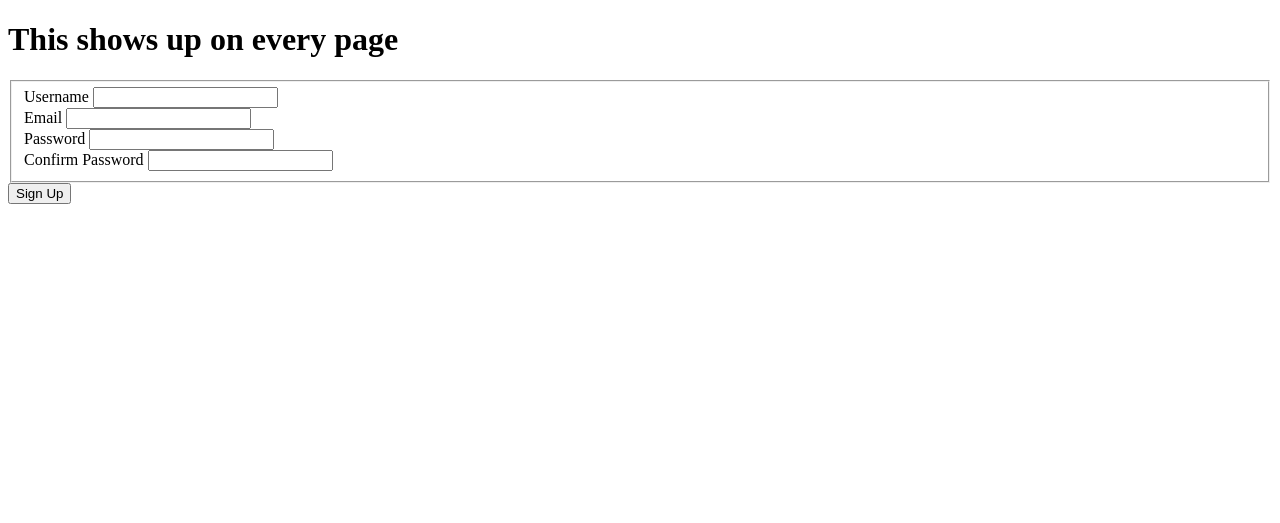
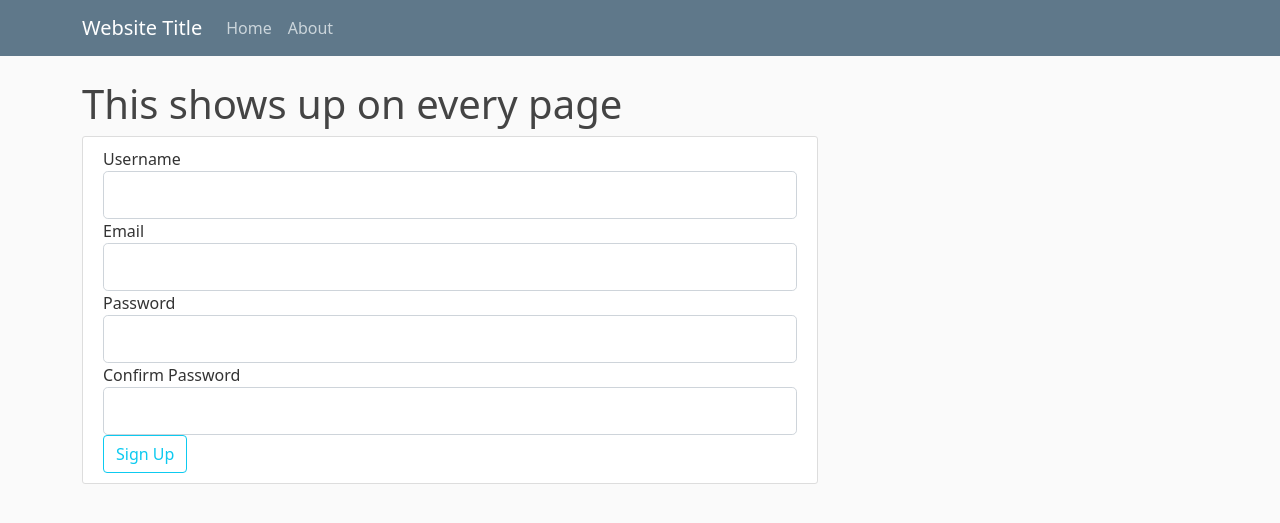
Before and after one commit to quintusManus/Trying, a Flask app: page /register in a window 1280 px wide. Shown: the top 523 px of the page. Run offline with Flask 2, Linux system fonts and the light colour scheme.

Commit message:
added a few things

```diff
--- /dev/null
+++ b/static/main.css
@@ -0,0 +1,80 @@
+body {
+  background: #fafafa;
+  color: #333333;
+  margin-top: 5rem;
+}
+
+h1, h2, h3, h4, h5, h6 {
+  color: #444444;
+}
+
+.bg-steel {
+  background-color: #5f788a;
+}
+
+.site-header .navbar-nav .nav-link {
+  color: #cbd5db;
+}
+
+.site-header .navbar-nav .nav-link:hover {
+  color: #ffffff;
+}
+
+.site-header .navbar-nav .nav-link.active {
+  font-weight: 500;
+}
+
+.content-section {
+  background: #ffffff;
+  padding: 10px 20px;
+  border: 1px solid #dddddd;
+  border-radius: 3px;
+  margin-bottom: 20px;
+}
+
+.article-title {
+  color: #444444;
+}
+
+a.article-title:hover {
+  color: #428bca;
+  text-decoration: none;
+}
+
+.article-content {
+  white-space: pre-line;
+}
+
+.article-img {
+  height: 65px;
+  width: 65px;
+  margin-right: 16px;
+}
+
+.article-metadata {
+  padding-bottom: 1px;
+  margin-bottom: 4px;
+  border-bottom: 1px solid #e3e3e3
+}
+
+.article-metadata a:hover {
+  color: #333;
+  text-decoration: none;
+}
+
+.article-svg {
+  width: 25px;
+  height: 25px;
+  vertical-align: middle;
+}
+
+.account-img {
+  height: 125px;
+  width: 125px;
+  margin-right: 20px;
+  margin-bottom: 16px;
+}
+
+.account-heading {
+  font-size: 2.5rem;
+}
--- a/templates/layout.html
+++ b/templates/layout.html
@@ -1,18 +1,40 @@
 <!DOCTYPE html>
 <html>
+
 <head>
+    <!-- Required meta tags -->
+    <meta charset="utf-8">
+    <meta name="viewport" content="width=device-width, initial-scale=1">
+    <!-- Bootstrap CSS -->
+    <link href="https://cdn.jsdelivr.net/npm/bootstrap@5.0.2/dist/css/bootstrap.min.css" rel="stylesheet" integrity="sha384-EVSTQN3/azprG1Anm3QDgpJLIm9Nao0Yz1ztcQTwFspd3yD65VohhpuuCOmLASjC" crossorigin="anonymous">
+    <link rel="stylesheet" type="text/css" href="{{ url_for('static', filename='main.css') }}">
 </head>
+
 <body>
-    <h1>This shows up on every page</h1>
- {% with messages = get_flashed_messages(with_categories=true) %}
-  {% if messages %}
-    {% for category, message in messages %}
-       <div class="alert alert-{{ category }}">
-         {{ message }}
-      </div>
-    {% endfor %}
-  {% endif %}
-{% endwith %}
-    {% block content %}{% endblock %}
+    <header class="site-header">
+        <nav class="navbar navbar-expand-md navbar-dark bg-steel fixed-top">
+            <div class="container">
+                <a class="navbar-brand mr-4" href="/">Website Title</a>
+                <button class="navbar-toggler" type="button" data-toggle="collapse" data-target="#navbarToggle" aria-controls="navbarToggle" aria-expanded="false" aria-label="Toggle navigation">
+                    <span class="navbar-toggler-icon"></span>
+                </button>
+                <div class="collapse navbar-collapse" id="navbarToggle">
+                    <div class="navbar-nav mr-auto">
+                        <a class="nav-item nav-link" href="/home.html">Home</a>
+                        <a class="nav-item nav-link" href="/second_page.html">About</a>
+                    </div>
+                </div>
+            </div>
+        </nav>
+    </header>
+    <main role="main" class="container">
+        <div class="row">
+            <div class="col-md-8">
+                <h1>This shows up on every page</h1> {% block content %}{% endblock %}
+            </div>
+        </div>
+    </main>
+    <script src="https://cdn.jsdelivr.net/npm/bootstrap@5.0.2/dist/js/bootstrap.bundle.min.js" integrity="sha384-MrcW6ZMFYlzcLA8Nl+NtUVF0sA7MsXsP1UyJoMp4YLEuNSfAP+JcXn/tWtIaxVXM" crossorigin="anonymous"></script>
 </body>
+
 </html>
--- a/web.py
+++ b/web.py
@@ -2,6 +2,7 @@ from flask import Flask, render_template, url_for, flash, redirect
 from forms import RegistrationForm
 from flask_behind_proxy import FlaskBehindProxy
 from flask_sqlalchemy import SQLAlchemy
+from flask import Flask, render_template, url_for
 
 app = Flask(__name__)
 proxied = FlaskBehindProxy(app)  ## add this line
```
